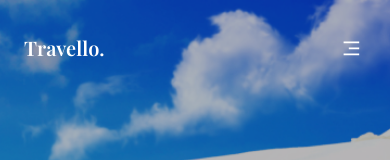
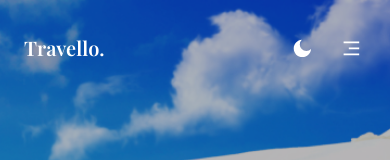
Before and after one commit to fajarfadillahh/travello-travel-agency-react-tailwind, a React (Vite) app: page / in a window 390 px wide. Shown: the top 160 px of the page. Built offline with nearby package versions, Linux system fonts and the light colour scheme.

Commit message:
modified: add dark mode toggle

```diff
--- a/src/components/Header.jsx
+++ b/src/components/Header.jsx
@@ -2,7 +2,12 @@ import React, { useEffect, useState } from "react";
 import { Link } from "react-router-dom";
 
 // react icons
-import { RiMenu3Fill, RiCloseFill } from "react-icons/ri";
+import {
+  RiMenu3Fill,
+  RiCloseFill,
+  RiMoonFill,
+  RiSunFill,
+} from "react-icons/ri";
 
 export default function Header() {
   // open menu state
@@ -68,13 +73,33 @@ export default function Header() {
             ))}
           </ul>
 
+          {/* header theme toggle [desktop version] */}
+          <div
+            className={`header__theme hidden cursor-pointer p-1 text-[1.3rem] md:flex ${
+              stickyHeader ? "text-gray-900" : "text-white"
+            }`}
+          >
+            <RiMoonFill />
+          </div>
+
           <Link to="/register" className="header__button button">
             Register
           </Link>
         </div>
 
+        <div className="header__wrapper inline-flex items-center gap-5 md:hidden">
+          {/* header theme toggle [mobile version] */}
           <div
-          className="header__toggle inline-flex cursor-pointer p-1 text-[1.3rem] md:hidden"
+            className={`header__theme cursor-pointer p-1 text-[1.3rem] ${
+              stickyHeader ? "text-gray-900" : "text-white"
+            }`}
+          >
+            <RiMoonFill />
+          </div>
+
+          {/* header menu toggle */}
+          <div
+            className="header__toggle inline-flex cursor-pointer p-1 text-[1.3rem]"
             onClick={() => setMenuOpen(!menuOpen)}
           >
             {!menuOpen ? (
@@ -86,6 +111,7 @@ export default function Header() {
             )}
           </div>
         </div>
+      </div>
     </header>
   );
 }
```
Lines whose indentation alone changed are shown as unchanged.
